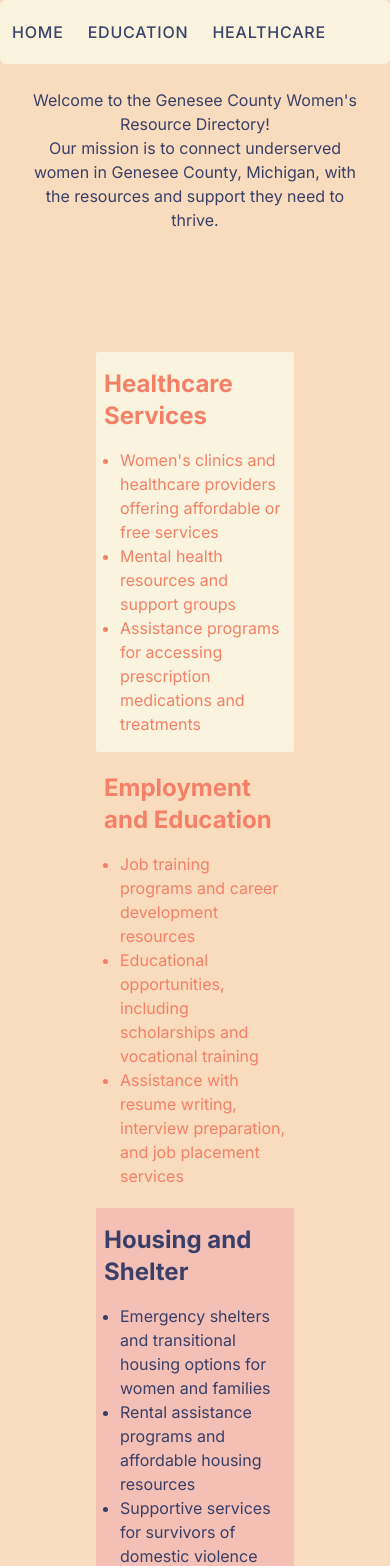
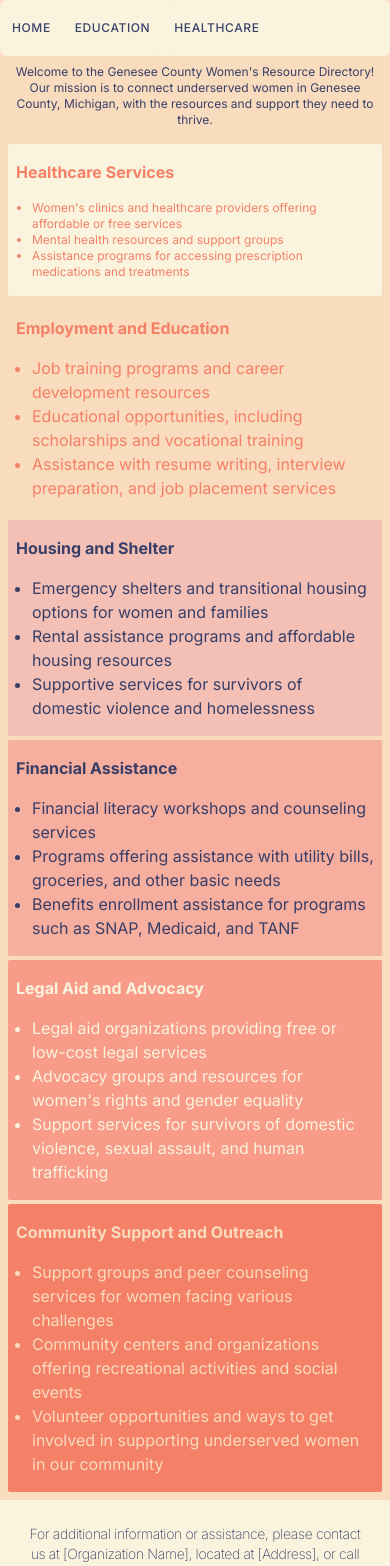
Before and after one commit to YouGuavas/gencowomen, a Next.js app: page / in a window 390 px wide. Shown: the top 1566 px of the page. Built offline with nearby package versions, Linux system fonts and the light colour scheme.

Commit message:
Fine tune responsiveness

```diff
--- a/app/page.tsx
+++ b/app/page.tsx
@@ -2,7 +2,7 @@ import Link from 'next/link';
 export default function Home() {
 	return (
 		<>
-			<header className="p-6 text-center background-2 color-7">
+			<header className="md:p-6 p-2 text-xs md:text-base xl:text-3xl text-center background-2 color-7">
 				<h1>Welcome to the Genesee County Women's Resource Directory!</h1>
 				<p>
 					Our mission is to connect underserved women in Genesee County,
@@ -10,13 +10,13 @@ export default function Home() {
 				</p>
 			</header>
 
-			<main className="flex min-h-screen flex-col justify-between p-24">
+			<main className="flex min-h-screen flex-col justify-between p-2 md:p-24">
 				<section className="background-1 px-2 py-4 rounded-sm mb-1">
 					<Link href="/healthcare">
-						<h2 className="text-2xl font-bold mb-4 color-6">
+						<h2 className="text-base md:text-2xl font-bold mb-4 color-6">
 							Healthcare Services
 						</h2>
-						<ul className="list-disc ml-4 color-6">
+						<ul className="list-disc ml-4 color-6 text-xs md:text-base">
 							<li>
 								Women's clinics and healthcare providers offering affordable or
 								free services
@@ -31,7 +31,7 @@ export default function Home() {
 				</section>
 
 				<section className="background-2 px-2 py-4 rounded-sm mb-1">
-					<h2 className="text-2xl font-bold mb-4 color-6">
+					<h2 className="text-base md:text-2xl font-bold mb-4 color-6">
 						Employment and Education
 					</h2>
 					<ul className="list-disc ml-4 color-6">
@@ -48,7 +48,7 @@ export default function Home() {
 				</section>
 
 				<section className="background-3 px-2 py-4 rounded-sm mb-1">
-					<h2 className="text-2xl font-bold mb-4 color-7">
+					<h2 className="text-base md:text-2xl font-bold mb-4 color-7">
 						Housing and Shelter
 					</h2>
 					<ul className="list-disc ml-4 color-7">
@@ -64,7 +64,7 @@ export default function Home() {
 					</ul>
 				</section>
 				<section className="background-4 px-2 py-4 rounded-sm mb-1">
-					<h2 className="text-2xl font-bold mb-4 color-7">
+					<h2 className="text-base md:text-2xl font-bold mb-4 color-7">
 						Financial Assistance
 					</h2>
 					<ul className="list-disc ml-4 color-7">
@@ -81,7 +81,7 @@ export default function Home() {
 				</section>
 
 				<section className="background-5 px-2 py-4 rounded-sm mb-1">
-					<h2 className="text-2xl font-bold mb-4 color-1">
+					<h2 className="text-base md:text-2xl font-bold mb-4 color-1">
 						Legal Aid and Advocacy
 					</h2>
 					<ul className="list-disc ml-4 color-1">
@@ -100,7 +100,7 @@ export default function Home() {
 				</section>
 
 				<section className="background-6 px-2 py-4 rounded-sm">
-					<h2 className="text-2xl font-bold mb-4 color-2">
+					<h2 className="text-base md:text-2xl font-bold mb-4 color-2">
 						Community Support and Outreach
 					</h2>
 					<ul className="list-disc ml-4 color-2">
--- a/components/NavigationLink.tsx
+++ b/components/InSiteLink.tsx
@@ -2,7 +2,7 @@ import { LinkTypes, LinkType, Program } from '@/types/types';
 import Link from 'next/link';
 import styles from '../styles/components/ResourceLink.module.css';
 
-const NavigationLink: React.FC<LinkTypes> = (props) => {
+const InSiteLink: React.FC<LinkTypes> = (props) => {
 	const { id, title, url } = props;
 	const renderLinks = () => {
 		return (
@@ -14,7 +14,7 @@ const NavigationLink: React.FC<LinkTypes> = (props) => {
 	return (
 		<>
 			<Link
-				className={`${styles.link} background-2 color-7 flex flex-col content-center justify-center`}
+				className={`${styles.link} text-sm md:text-lg h-40 md:h-64 font-semibold background-2 color-7 flex flex-col content-center justify-center`}
 				href={url ? url.toString() : 'error'}
 			>
 				{renderLinks()}
@@ -22,4 +22,4 @@ const NavigationLink: React.FC<LinkTypes> = (props) => {
 		</>
 	);
 };
-export default NavigationLink;
+export default InSiteLink;
--- a/components/Nav.tsx
+++ b/components/Nav.tsx
@@ -7,7 +7,7 @@ export function Nav() {
 				return (
 					<Link
 						key={index}
-						className="p-2 py-4 color-7 hover-color-6 background-1 hover-background-2 duration-700 rounded-md uppercase font-medium tracking-wider"
+						className="text-xs md:text-base p-2 py-4 color-7 hover-color-6 background-1 hover-background-2 duration-700 rounded-md uppercase font-medium tracking-wider"
 						href={link.url}
 					>
 						{link.text}
--- a/components/Table.tsx
+++ b/components/Table.tsx
@@ -7,7 +7,7 @@ import {
 	TablePropsResource,
 } from '@/types/types';
 import styles from '../styles/components/Table.module.css';
-import NavigationLink from './NavigationLink';
+import InSiteLink from './InSiteLink';
 
 const Table: React.FC<TableProps> = (props) => {
 	const renderTable = () => {
@@ -16,7 +16,7 @@ const Table: React.FC<TableProps> = (props) => {
 
 			return links.map((link: LinkType, index: number) => {
 				return (
-					<NavigationLink
+					<InSiteLink
 						id={link.id}
 						key={index}
 						title={link.title}
@@ -45,7 +45,7 @@ const Table: React.FC<TableProps> = (props) => {
 
 	return (
 		<main
-			className={`p-6 grid md:grid-cols-3 grid-cols-1 grid-rows-3 gap-2 ${styles.table} background-6`}
+			className={`p-6 grid lg:grid-cols-3 grid-cols-1 grid-rows-3 gap-2 ${styles.table} background-6`}
 		>
 			{renderTable()}
 		</main>
--- a/styles/components/ResourceLink.module.css
+++ b/styles/components/ResourceLink.module.css
@@ -2,5 +2,4 @@
 	padding: 1rem;
 	text-align: center;
 	border-radius: 0.6rem;
-	min-height: 300px;
 }
```
